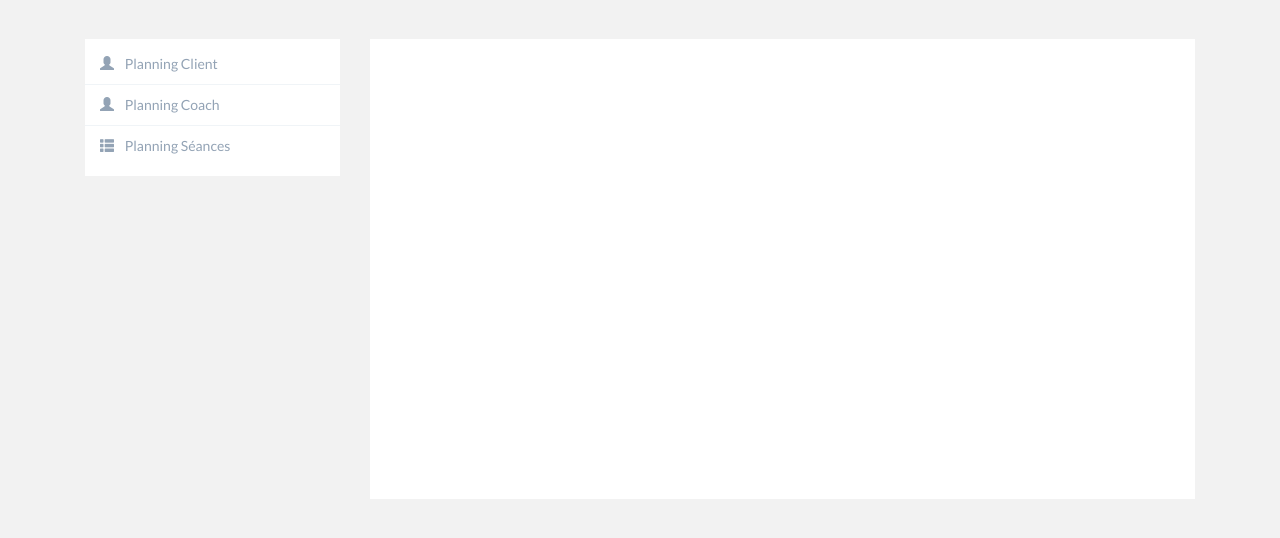
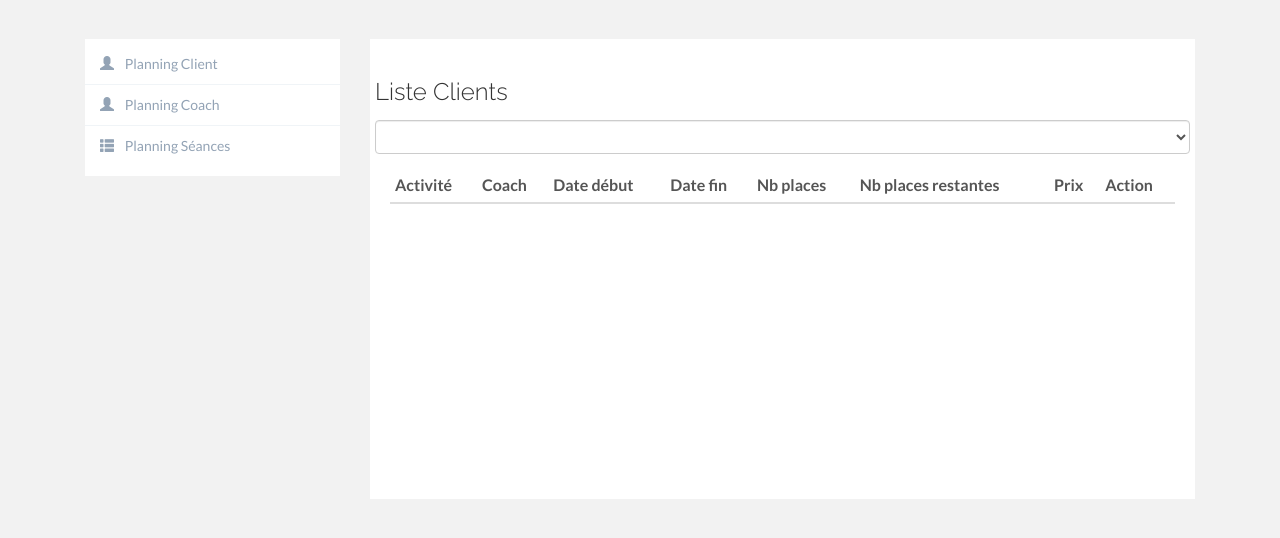
Before and after one commit to Loulouw/CSI_Projet_M1, a PHP site: page /gestionPlanningClientEmploye.php in a window 1280 px wide. Shown: the part 81-619 px from the top of the page. Run offline with PHP 8.4, Linux system fonts and the light colour scheme; tables that the repository leaves empty or names only in its code hold one stand-in row (values such as "Sample post"); lists and menus that the app fills with data are empty; some libraries are stand-ins or nearby versions.

Commit message:
vue planing client employe front + back

```diff
--- a/db.php
+++ b/db.php
@@ -405,6 +405,10 @@
         return ORM::for_table("utilisateur")->where("idstatusutilisateur", 3)->findMany();
     }
 
+    function getClients(){
+        return ORM::for_table("utilisateur")->where("idstatusutilisateur",4)->findMany();
+    }
+
     function getUtilisateurByMail($mail)
     {
         return ORM::for_table("utilisateur")->where("mail", $mail)->findOne();
@@ -413,6 +417,10 @@
     function getAllSeanceCoachNonPassee($idCoach)
     {
         return ORM::for_table("seance")->whereGt('datedebut', date("Y-m-d h:i"))->where("idutilisateurcoach", $idCoach)->findMany();
+    }
+
+    function getAllSeanceNonCommenceeClient($idClient){
+        return ORM::for_table("utilisateurtoseance")->where("participe",true)->where("idutilisateur",$idClient)->findMany();
     }
 
     function saveSeance($idActivite, $idCoach, $dateDebut, $dateFin, $nbPlace, $prix)
@@ -481,4 +489,8 @@
 
         return $message;
     }
+
+    function getSeance($idSeance){
+        return ORM::for_table("seance")->where("id",$idSeance)->findOne();
+    }
 }
--- a/gestionPlanningClientEmploye.php
+++ b/gestionPlanningClientEmploye.php
@@ -4,6 +4,84 @@
         <?php include 'menuEmploye.php'; ?>
         <div class="col-md-9">
             <div class="profile-content">
+                <div class="row">
+                    <div class="col-md-12">
+                        <form action="gestionPlanningClientEmploye.php" method="post">
+                            <div class="row">
+                                <div class="form-group">
+                                    <label for="client" class="control-label"><h3>Liste Clients</h3></label>
+                                    <select class="form-control" name="client" id="client" onchange="this.form.submit();">
+                                        <?php
+                                        $first = true;
+                                        $idClient = 0;
+                                        if (isset($_POST['client'])) {
+                                            $tab = explode(":", $_POST['client']);
+                                            $util = $db->getUtilisateurByMail(trim($tab[1]));
+                                            $idClient = $util->id;
+                                        }
+                                        foreach ($db->getClients() as $c) {
+                                            if ($idClient == $c->id || ($first && $idClient == 0)) {
+                                                $first = false;
+                                                $idClient = $c->id;
+                                                echo "<option selected='selected'>";
+                                            } else {
+                                                echo "<option>";
+                                            }
+                                            echo $c->nom . " " . $c->prenom . " : " . $c->mail . "</option>";
+                                        }
+                                        ?>
+                                    </select>
+                                </div>
+                            </div>
+                        </form>
+                    </div>
+                    <div class="col-md-12">
+                        <table class="table table-condensed">
+                            <thead>
+                            <tr>
+                                <th>Activité</th>
+                                <th>Coach</th>
+                                <th>Date début</th>
+                                <th>Date fin</th>
+                                <th>Nb places</th>
+                                <th>Nb places restantes</th>
+                                <th>Prix</th>
+                                <th>Action</th>
+                            </tr>
+                            </thead>
+                            <tbody>
+                            <?php
+                            $listeSeances = $db->getAllSeanceNonCommenceeClient($idClient);
+                            foreach ($listeSeances as $s) {
+
+                                $seance = $db->getSeance($s->idseance);
+
+                                $nomCoach = "-";
+                                $coach = $db->getUtilisateur($seance->idutilisateurcoach);
+                                if ($coach) {
+                                    $nomCoach = $coach->nom;
+                                }
+
+                                $activite = $db->getActiviteWithId($seance->idactivite);
+                                $nomActivite = $activite->libelle;
+
+
+                                echo "<tr>";
+                                echo "<td>" . $nomActivite . "</td>";
+                                echo "<td>" . $nomCoach . "</td>";
+                                echo "<td>" . $seance->datedebut . "</td>";
+                                echo "<td>" . $seance->datefin . "</td>";
+                                echo "<td>" . $seance->nbplace . "</td>";
+                                echo "<td>" . $db->getPlaceRestantForSeance($seance->id) . "</td>";
+                                echo "<td>" . $seance->prix . "</td>";
+                                echo "<td></td>";
+                                echo "</tr>";
+                            }
+                            ?>
+                            </tbody>
+                        </table>
+                    </div>
+                </div>
             </div>
         </div>
     </div>
```
